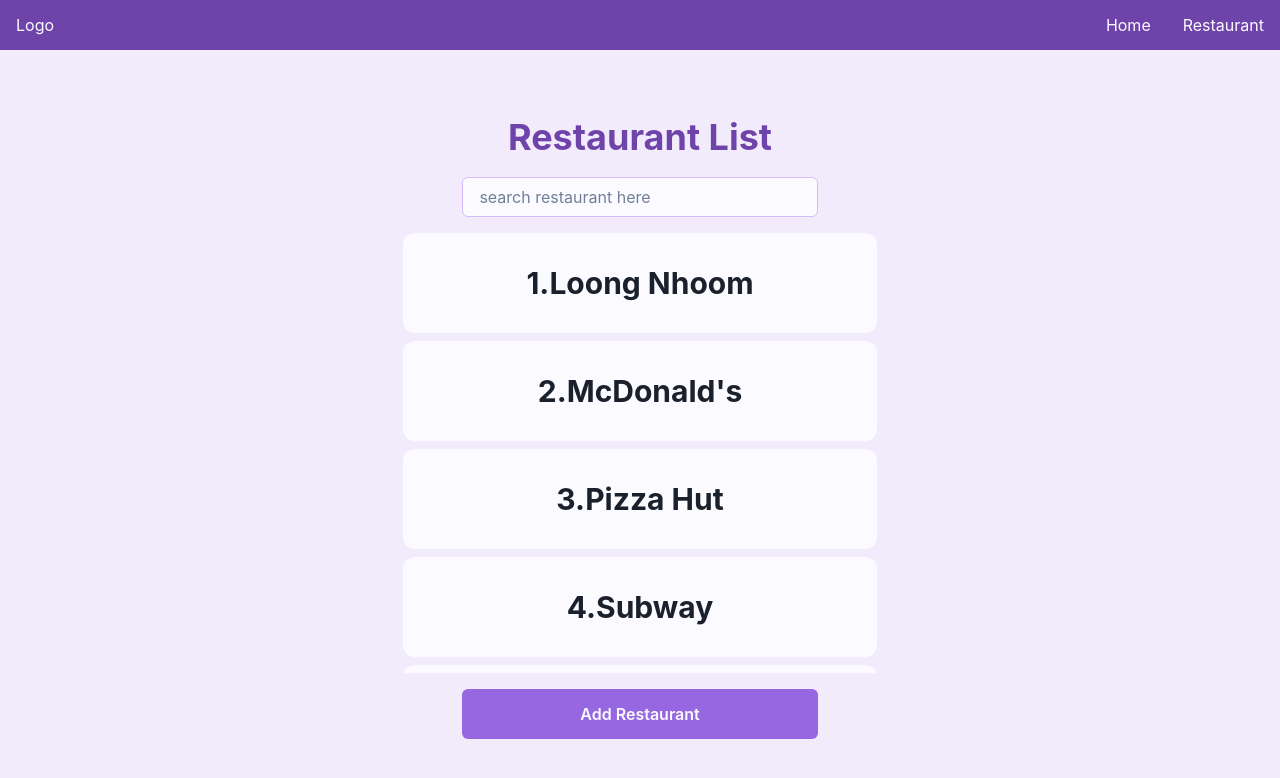
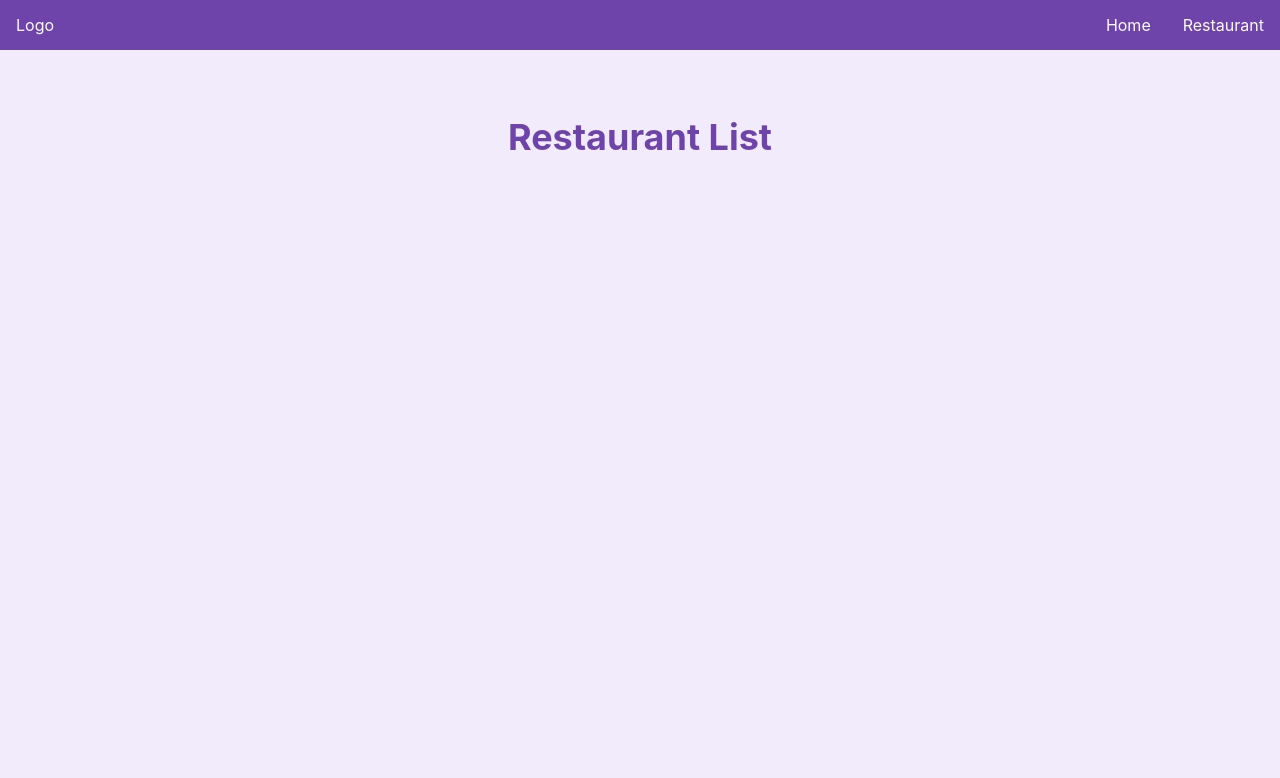
Before and after one commit to CS23-IntegrateProject-1/tutoring-frontend, a React (Vite) app: page /restaurants in a window 1280 px wide. Shown: the top 778 px of the page. Built offline with nearby package versions, Linux system fonts and the light colour scheme.

Commit message:
[EDIT] remove for session 1

```diff
--- a/src/App.tsx
+++ b/src/App.tsx
@@ -15,8 +15,8 @@
       <Route index element={<Home />} />
       <Route path="restaurants" element={<Restaurants />} />
 
-    </Route>,
-  ),
+    </Route>
+  )
 );
 
 function App() {
--- a/src/layouts/RootLayout.tsx
+++ b/src/layouts/RootLayout.tsx
@@ -7,7 +7,6 @@
     <Box width={"100%"} height={"100vh"} background="primary.200">
       <NavBar />
       <Box
-        // display={"flex"}
         alignItems={"center"}
         justifyContent={"center"}
         padding={{ base: "1em", md: "3em" }}
--- a/src/pages/AddModal.tsx
+++ b/src/pages/AddModal.tsx
@@ -23,7 +23,6 @@
   name: string;
   location: string;
   numberOfEmployee: number;
-  //   isAvailable: boolean;
 }
 
 export const AddModal: FC<ModalProps> = (props) => {
@@ -32,7 +31,6 @@
     name: "",
     location: "",
     numberOfEmployee: 0,
-    // isAvailable: false,
   });
 
   const handleInputChange = (e: React.ChangeEvent<HTMLInputElement>) => {
--- a/src/pages/RestaurantDetailModal.tsx
+++ b/src/pages/RestaurantDetailModal.tsx
@@ -7,9 +7,7 @@
   ModalCloseButton,
   ModalBody,
   ModalContent,
-  ModalFooter,
   Text,
-  Button,
 } from "@chakra-ui/react";
 import { FC } from "react";
 
--- a/src/pages/Restaurants.tsx
+++ b/src/pages/Restaurants.tsx
@@ -20,17 +20,6 @@
 }
 
 export const Restaurants: FC = () => {
-  const restaurantModal = useDisclosure();
-  const addModal = useDisclosure();
-  const [searchFilter, setSearchFilter] = useState<string>("");
-  const [selectedRestaurant, setSelectedRestaurant] =
-    useState<RestaurantProps | null>(null);
-  const restaurants: RestaurantProps[] = mock;
-
-  const handleOpenModal = (restaurant: RestaurantProps) => {
-    setSelectedRestaurant(restaurant);
-    restaurantModal.onOpen();
-  };
 
   return (
     <Box
@@ -42,10 +31,10 @@
       <Heading m="0.5em" textAlign={"center"} color={"primary.500"}>
         Restaurant List
       </Heading>
-      <SearchBar
+      {/* <SearchBar
         searchFilter={searchFilter}
         setSearchFilter={setSearchFilter}
-      />
+      /> */}
       <Flex
         flexDir={"column"}
         align={"center"}
@@ -59,57 +48,30 @@
           spacing={"0.5em"}
           width={{ base: "100%", sm: "80%" }}
         >
-          {restaurants
-            .filter((restaurant) =>
-              restaurant.name
-                .toLowerCase()
-                .includes(searchFilter.toLowerCase()),
-            )
-            .map((restaurant, index) => (
-              <Flex
-                justify={"center"}
-                align={"center"}
-                width={"100%"}
-                height={"100px"}
-                borderRadius={"12px"}
-                padding={"2em"}
-                background={"primary.100"}
-                key={restaurant.id}
-                cursor={"pointer"}
-                onClick={() => handleOpenModal(restaurant)}
-              >
-                <Heading size={"lg"}>
-                  {index + 1}.{restaurant.name}
-                </Heading>
-              </Flex>
-            ))}
+          {/*
+            Map restaurant components here
+          */}
         </VStack>
       </Flex>
 
-      <Button
-        w={{ base: "70%", sm: "40%", lg: "30%" }}
-        height={"50px"}
-        m={"auto"}
-        background={"primary.400"}
-        color={"primary.100"}
-        _hover={{ background: "primary.500" }}
-        onClick={addModal.onOpen}
-      >
-        Add Restaurant
-      </Button>
+      {
+        /*
+          create add Button here
+        */
+      }
+      {
+        /*
+          call a <RestaurantDetailModal/> component here
+          and pass the props
 
-      {selectedRestaurant && (
-        <RestaurantDetailModal
-          isOpen={restaurantModal.isOpen}
-          onClose={restaurantModal.onClose}
-          id={selectedRestaurant.id}
-          name={selectedRestaurant.name}
-          location={selectedRestaurant.location}
-          numberOfEmployee={selectedRestaurant.numberOfEmployee}
-        />
-      )}
+        */
+      }
+      {
+        /*
+          call a <AddModal/> component here
 
-      <AddModal isOpen={addModal.isOpen} onClose={addModal.onClose} />
+        */
+      }
     </Box>
   );
 };
```
